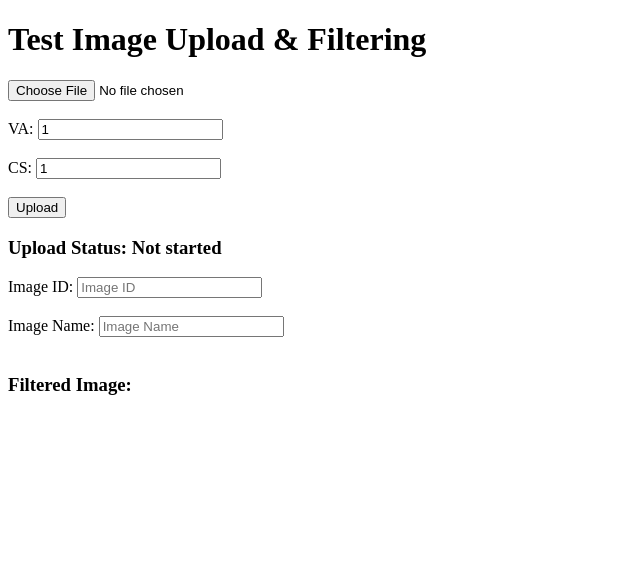
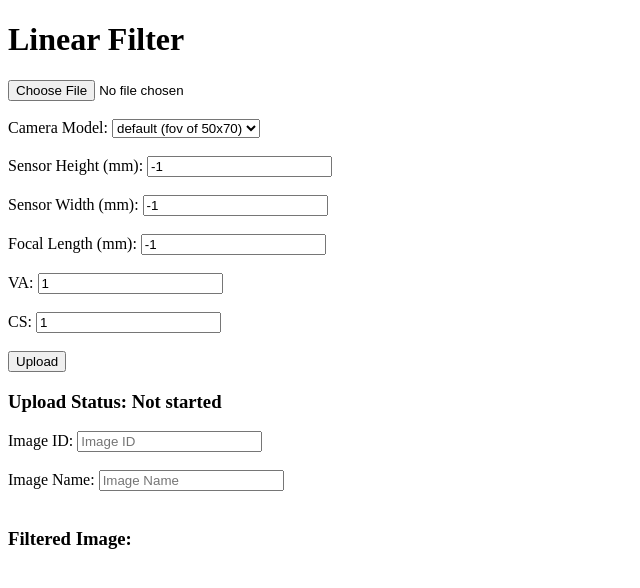
Before and after one commit to brownbear23/eva-server, a Django app: page /filter/ in a window 1280 px wide. Shown: the top 588 px of the page, without its empty margins (0-640 px from the left). Run offline with Django 5.2, Linux system fonts and the light colour scheme; parts of the project's set-up code (start-up, migrations or seed data) failed here and were passed over.

Commit message:
feat: implemented new FoV calculation feature
Extension of the commit 639dc9. The current commit feeds in the data required by the FoV calculation function (implemented in 639dc9).

```diff
--- a/filter/templates/filter_ui.html
+++ b/filter/templates/filter_ui.html
@@ -1,3 +1,4 @@
+{% load static %}
 <!DOCTYPE html>
 <html lang="en">
 <head>
@@ -12,6 +13,11 @@
             let vaInput = document.getElementById("vaInput").value;
             let csInput = document.getElementById("csInput").value;
 
+            let camera = document.getElementById("cameraModel").value;
+            let sensorH = document.getElementById("sensorH").value;
+            let sensorW = document.getElementById("sensorW").value;
+            let focalLen = document.getElementById("focalLen").value;
+
             if (!fileInput.files.length) {
                 alert("Please select an image.");
                 return;
@@ -22,20 +28,42 @@
                 return;
             }
 
-            let imageFile = fileInput.files[0];  // Get the selected file
-            let imageName = imageFile.name;  // Get the file name
+            if (camera === "manual") {
+                if (!sensorH || !sensorW || !focalLen || isNaN(sensorH) || isNaN(sensorW) || isNaN(focalLen)) {
+                    alert("Please enter valid numeric values for sensor height, width, and focal length.");
+                    return;
+                }
+            }
+
+            let imageFile = fileInput.files[0];
+            let imageName = imageFile.name;
 
             let formData = new FormData();
             formData.append("image", imageFile);
             formData.append("va", vaInput);
             formData.append("cs", csInput);
+            formData.append("camera", camera);
+            formData.append("sensor_h", sensorH);
+            formData.append("sensor_w", sensorW);
+            formData.append("focal_len", focalLen);
 
             let response = await fetch("/filter/upload/", {
                 method: "POST",
                 body: formData
             });
 
+            if (!response.ok) {
+                alert("Upload failed. Check your server logs.");
+                return;
+            }
+
             let result = await response.json();
+
+            if (!result.id) {
+                alert("Upload response missing image ID.");
+                console.log("Server response:", result);
+                return;
+            }
 
             // Display image ID and name
             document.getElementById("status").innerText = "Processing Status: " + result.status;
@@ -45,6 +73,7 @@
             // Start automatically checking the status
             startAutoCheck(result.id);
 }
+
 
         function startAutoCheck(imageId) {
             // Stop any existing intervals to prevent duplicates
@@ -62,16 +91,116 @@
                     let imageContainer = document.getElementById("filteredImage");
                     imageContainer.src = result.filtered_image_url;
                     imageContainer.style.display = "block";
+
+                    document.getElementById("openFullSizeBtn").style.display = "inline-block"; // Show the button
                 }
-            }, 3000); // Check every 3 seconds
+            }, 500);
         }
+
+        function openFullSize() {
+            const imageUrl = document.getElementById("filteredImage").src;
+            if (imageUrl) {
+                window.open(imageUrl, "_blank");
+            }
+        }
+
+
+
+        let cameraModels = [];
+
+        window.onload = () => {
+            fetch("{% static 'fov.csv' %}")
+                .then(response => response.text())
+                .then(csvText => {
+                    parseCSV(csvText);
+                    populateModelDropdown();
+                    handleModelChange();  // initialize based on default
+                });
+        };
+
+        function parseCSV(csvText) {
+            const lines = csvText.trim().split('\n');
+            const header = lines[0].split(',');
+
+            cameraModels = lines.slice(1).map(line => {
+                const values = line.split(',');
+                return {
+                    model: values[0],
+                    sensor_h: parseFloat(values[1]),
+                    sensor_w: parseFloat(values[2]),
+                    focal_len: parseFloat(values[3])
+                };
+            });
+        }
+
+        function populateModelDropdown() {
+            const select = document.getElementById("cameraModel");
+            select.innerHTML = ''; // clear any existing options
+
+            cameraModels.forEach(cam => {
+                const option = document.createElement("option");
+                option.value = cam.model;
+                option.textContent = cam.model;
+                select.appendChild(option);
+            });
+        }
+
+        function handleModelChange() {
+            const selected = document.getElementById("cameraModel").value;
+            const camera = cameraModels.find(cam => cam.model === selected);
+
+            const sensorH = document.getElementById("sensorH");
+            const sensorW = document.getElementById("sensorW");
+            const focalLen = document.getElementById("focalLen");
+
+            if (!camera || selected === "manual") {
+                sensorH.readOnly = false;
+                sensorW.readOnly = false;
+                focalLen.readOnly = false;
+
+                sensorH.value = "";
+                sensorW.value = "";
+                focalLen.value = "";
+            } else {
+                sensorH.readOnly = true;
+                sensorW.readOnly = true;
+                focalLen.readOnly = true;
+
+                sensorH.value = camera.sensor_h;
+                sensorW.value = camera.sensor_w;
+                focalLen.value = camera.focal_len;
+            }
+        }
+
 
     </script>
 </head>
+
+
+
+
 <body>
-    <h1>Test Image Upload & Filtering</h1>
+<h1>Linear Filter</h1>
 
 <input type="file" id="imageInput"><br><br>
+
+
+<label for="cameraModel">Camera Model:</label>
+<select id="cameraModel" onchange="handleModelChange()">
+    <!-- Options populated by JS -->
+</select><br><br>
+
+<div id="cameraParams">
+    <label>Sensor Height (mm):</label>
+    <input type="number" id="sensorH" readonly><br><br>
+
+    <label>Sensor Width (mm):</label>
+    <input type="number" id="sensorW" readonly><br><br>
+
+    <label>Focal Length (mm):</label>
+    <input type="number" id="focalLen" readonly><br><br>
+</div>
+
 
 <label for="vaInput">VA:</label>
 <input type="number" id="vaInput" placeholder="Enter VA value (until hundredths place)" value="1"><br><br>
@@ -91,6 +220,7 @@
 
 <h3>Filtered Image:</h3>
 <img id="filteredImage" style="display: none; max-width: 400px;">
+<br>
 <button id="openFullSizeBtn" style="display: none;" onclick="openFullSize()">Open Full Size</button>
 
 </body>
--- a/filter/views.py
+++ b/filter/views.py
@@ -25,6 +25,10 @@ def upload_image_api(request):
         try:
             va_value = decimal.Decimal(request.POST.get('va'))
             cs_value = decimal.Decimal(request.POST.get('cs'))
+            camera_value = request.POST.get('camera')
+            sensor_h_value = decimal.Decimal(request.POST.get('sensor_h'))
+            sensor_w_value = decimal.Decimal(request.POST.get('sensor_w'))
+            focal_len_value = decimal.Decimal(request.POST.get('focal_len'))
         except (TypeError, ValueError, decimal.InvalidOperation):
             return JsonResponse({'error': 'Invalid VA or CS values. Must be numeric.'}, status=400)
 
@@ -32,7 +36,11 @@ def upload_image_api(request):
         uploaded_image = UploadedImage.objects.create(
             image=request.FILES['image'],
             va=va_value,
-            cs=cs_value
+            cs=cs_value,
+            camera=camera_value,
+            sensor_h=sensor_h_value,
+            sensor_w=sensor_w_value,
+            focal_len=focal_len_value
         )
 
         # Triggering Celery task to filter the image
```
Also changed, not shown: filter/models.py (+7 -1 lines). Lines whose indentation alone changed are shown as unchanged.
